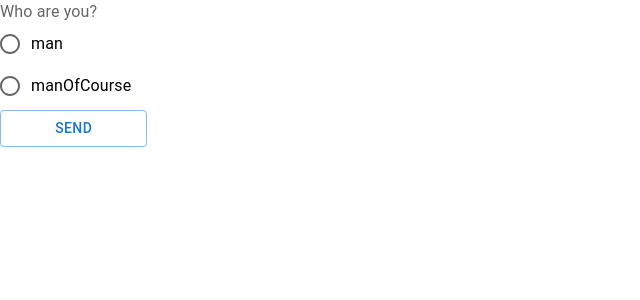
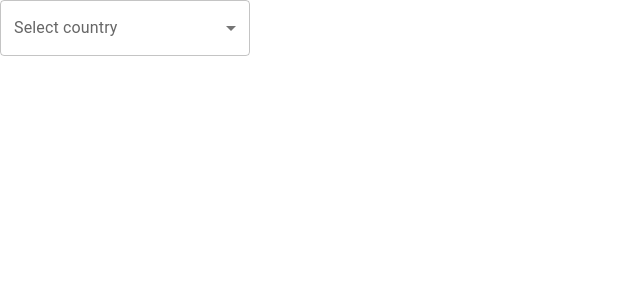
Before and after one commit to BatuhanKIRICI/React, a React (Create React App) app: page / in a window 1280 px wide. Shown: the top 300 px of the page, without its empty margins (0-640 px from the left). Built offline with nearby package versions, Linux system fonts and the light colour scheme.

Commit message:
"Select"

```diff
--- a/src/App.tsx
+++ b/src/App.tsx
@@ -1,6 +1,7 @@
 import React from "react";
 import "./App.css";
-import { LessonRadioExample } from "./components/LessonRadioExample";
+// import { LessonRadioExample } from "./components/LessonRadioExample";
+import { LessonSelect } from "./components/LessonSelect";
 // import { LessonTextField } from "./components/LessonTextField";
 // import { LessonTypography } from "./components/LessonTypography";
 // import { LessonButton } from "./components/LessonButton";
@@ -15,7 +16,8 @@ function App() {
       {/* <LessonButtonGroup /> */}
       {/* <LessonTextField /> */}
       {/* <LessonRadioGroup /> */}
-      <LessonRadioExample />
+      {/* <LessonRadioExample /> */}
+      <LessonSelect />
     </div>
   );
 }
--- /dev/null
+++ b/src/components/LessonSelect.tsx
@@ -0,0 +1,44 @@
+import React, { useState } from "react";
+import { Box, TextField, MenuItem } from "@mui/material";
+
+export const LessonSelect = () => {
+  const [value, setValue] = useState<string[]>([]);
+
+  const handleChange = (e: React.ChangeEvent<HTMLTextAreaElement>) => {
+    setValue(
+      typeof e.target.value === "string"
+        ? e.target.value.split(",")
+        : e.target.value
+    );
+  };
+
+  return (
+    <Box width="250px">
+      {/*  <TextField
+        label="Select country"
+        select
+        fullWidth
+        value={value}
+        onChange={handleChange}
+      >
+        <MenuItem value="TR">Turkiye</MenuItem>
+        <MenuItem value="US">USA</MenuItem>
+        <MenuItem value="RU">Russia</MenuItem>
+      </TextField> */}
+      <TextField
+        SelectProps={{
+          multiple: true,
+        }}
+        label="Select country"
+        select
+        fullWidth
+        value={value}
+        onChange={handleChange}
+      >
+        <MenuItem value="TR">Turkiye</MenuItem>
+        <MenuItem value="US">USA</MenuItem>
+        <MenuItem value="RU">Russia</MenuItem>
+      </TextField>
+    </Box>
+  );
+};
```
